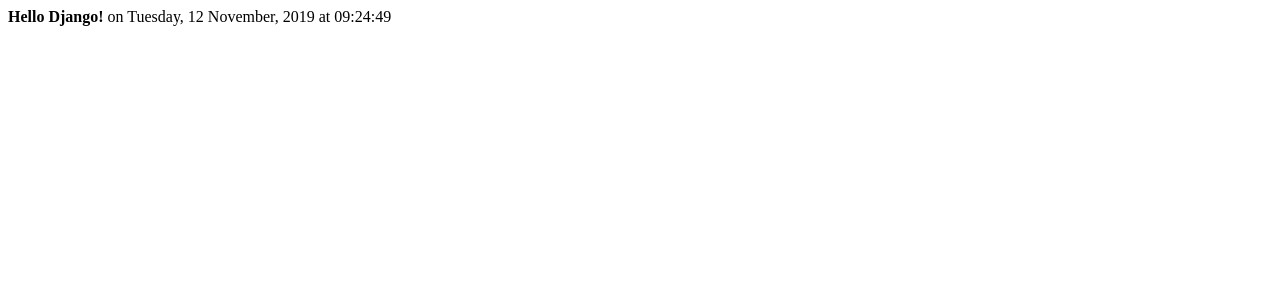
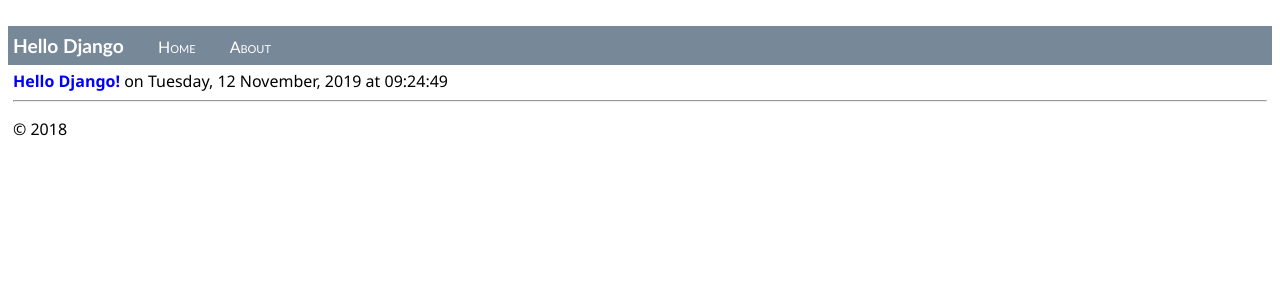
Before and after one commit to Danozdirection/LearningDjango, a Django app: page / in a window 1280 px wide. Shown: the top 300 px of the page. Run offline with Django 3.2, Linux system fonts and the light colour scheme.

Commit message:
end of lesson 3

```diff
--- /dev/null
+++ b/LearningDjango/HelloDjangoApp/static/site.css
@@ -0,0 +1,31 @@
+.message {
+    font-weight: 600;
+    color: blue;
+}
+.navbar {
+    background-color: lightslategray;
+    font-size: 1em;
+    font-family: 'Trebuchet MS', 'Lucida Sans Unicode', 'Lucida Grande', 'Lucida Sans', Arial, sans-serif;
+    color: white;
+    padding: 8px 5px 8px 5px;
+}
+
+    .navbar a {
+        text-decoration: none;
+        color: inherit;
+    }
+
+.navbar-brand {
+    font-size: 1.2em;
+    font-weight: 600;
+}
+
+.navbar-item {
+    font-variant: small-caps;
+    margin-left: 30px;
+}
+
+.body-content {
+    padding: 5px;
+    font-family: 'Segoe UI', Tahoma, Geneva, Verdana, sans-serif;
+}
--- a/LearningDjango/HelloDjangoApp/templates/HelloDjangoApp/index.html
+++ b/LearningDjango/HelloDjangoApp/templates/HelloDjangoApp/index.html
@@ -1,9 +1,8 @@
 <html>
-<head><title>{{ title }}</title></head>
-
-<body>
-
-<strong>{{ message }}</strong>{{ content }}
-
-</body>
+        {% extends "HelloDjangoApp/layout.html" %}
+{% block content %}
+<span class="message">{{ message }}</span>{{ content }}
+{% endblock %}
+        <div><a href="about">About</a></div>
+    </body>
 </html>
--- /dev/null
+++ b/LearningDjango/HelloDjangoApp/templates/HelloDjangoApp/layout.html
@@ -0,0 +1,25 @@
+<!DOCTYPE html>
+<html>
+<head>
+    <meta charset="utf-8" />
+    <title>{{ title }}</title>
+    {% load staticfiles %}
+    <link rel="stylesheet" type="text/css" href="{% static 'site.css' %}" />
+</head>
+
+<body>
+    <div class="navbar">
+       <a href="/" class="navbar-brand">Hello Django</a>
+       <a href="{% url 'home' %}" class="navbar-item">Home</a>
+       <a href="{% url 'about' %}" class="navbar-item">About</a>
+    </div>
+
+    <div class="body-content">
+{% block content %}{% endblock %}
+        <hr/>
+        <footer>
+            <p>&copy; 2018</p>
+        </footer>
+    </div>
+</body>
+</html>
--- a/LearningDjango/HelloDjangoApp/views.py
+++ b/LearningDjango/HelloDjangoApp/views.py
@@ -17,3 +17,12 @@ def index(request):
             'content': " on " + now.strftime("%A, %d %B, %Y at %X")
         }
     )
+def about(request):
+    return render(
+        request,
+        "HelloDjangoApp/about.html",
+        {
+            'title' : "About HelloDjangoApp",
+            'content' : "Example app page for Django."
+        }
+    )
--- a/LearningDjango/LearningDjango/urls.py
+++ b/LearningDjango/LearningDjango/urls.py
@@ -26,4 +26,5 @@ urlpatterns = [
     #path('admin/', admin.site.urls)
     url(r'^$', HelloDjangoApp.views.index, name='index'),
     url(r'^home$', HelloDjangoApp.views.index, name='home'),
+    url(r'^about$', HelloDjangoApp.views.about, name='about'),
 ]
--- /dev/null
+++ b/LearningDjango/class1.py
@@ -0,0 +1,2 @@
+class class1(object):
+    """description of class"""
```
Also changed, not shown: LearningDjango/HelloDjangoApp/templates/HelloDjangoApp/about.html (added, +14 -0 lines), 1 other file.
